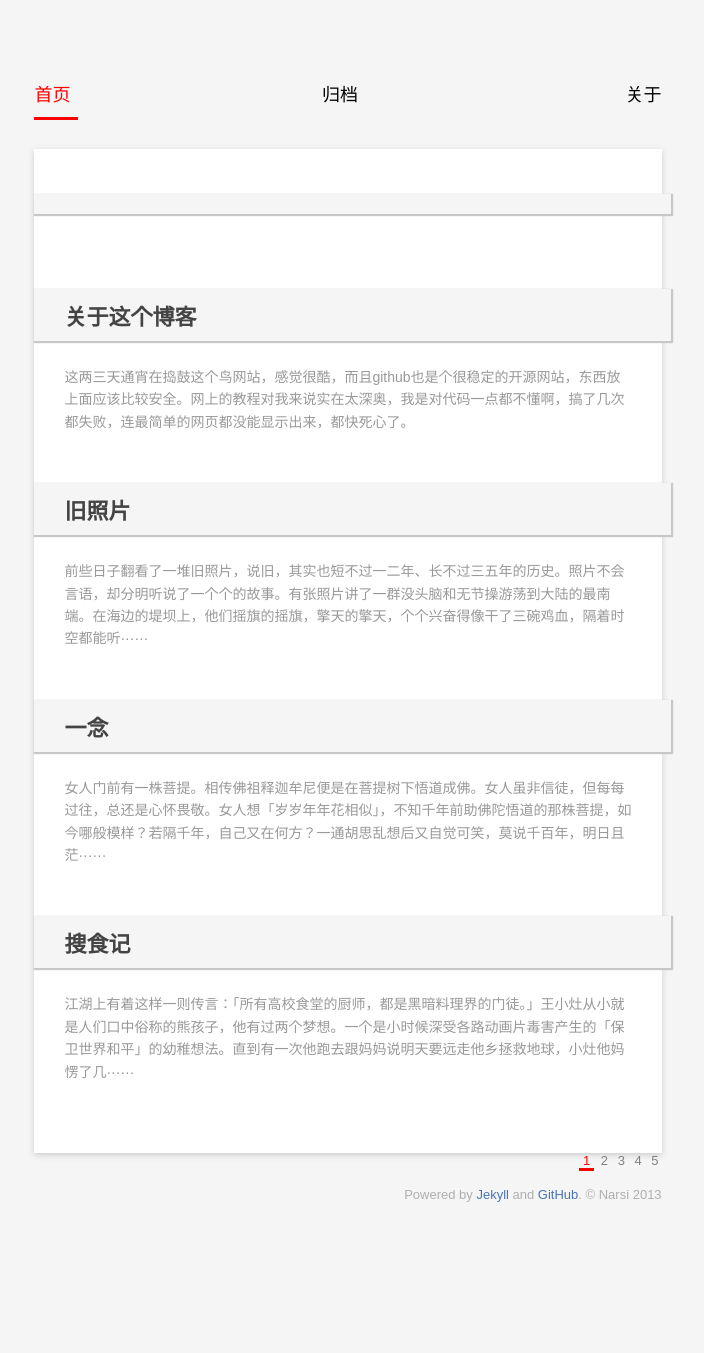
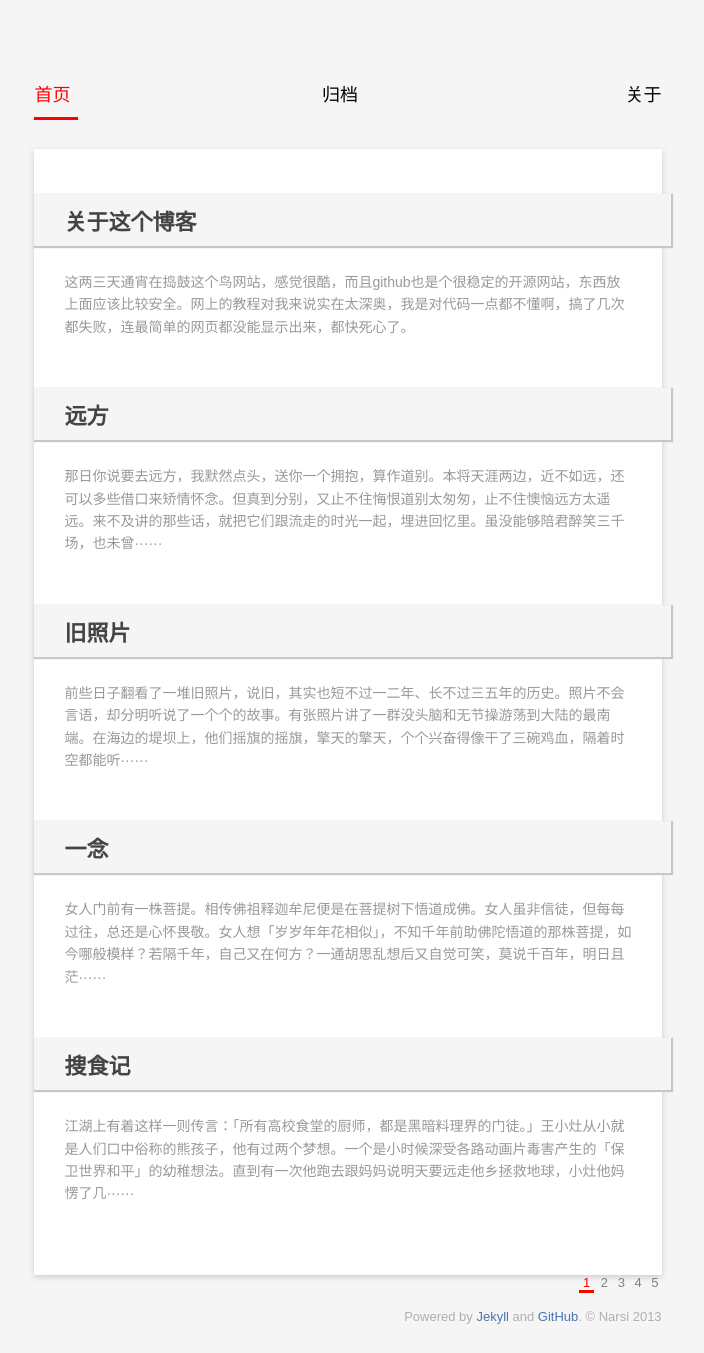
Before and after one commit to fjvi/fjvi.github.io, a Jekyll site: the page built from index.html, in a window 1280 px wide. Shown: the whole page, without its empty margins (292-996 px from the left). Built offline with Jekyll 4.4.1, drawn with Linux system fonts in a browser that asks for light colours; Markdown is read by kramdown in place of the engine named in the settings; the list of posts is cut into pages by our own code; comment, search, counter and statistics services are not loaded; before the commit the page ends 1232 px from its top, so only the background shows below that; some of the changed lines change nothing that is shown.

Commit message:
Update 2014-04-18-123.md

```diff
--- a/_posts/blog/2014-04-18-123.md
+++ b/_posts/blog/2014-04-18-123.md
@@ -1,13 +1,19 @@
 ---
 layout: post
-title: Markdown
+title: 远方
 category: blog
-description: Markdown 其实不是一种新语言，只是 HTML 的一种转换器。语法可参照官方的 Syntax。编辑器这里推荐：
-Mou (OS X)
-MarkdownPad (Windows)
+description: 那日你说要去远方，我默然点头，送你一个拥抱，算作道别。本将天涯两边，近不如远，还可以多些借口来矫情怀念。但真到分别，又止不住悔恨道别太匆匆，止不住懊恼远方太遥远。来不及讲的那些话，就把它们跟流走的时光一起，埋进回忆里。虽没能够陪君醉笑三千场，也未曾······
 ---
-Markdown 其实不是一种新语言，只是 HTML 的一种转换器。语法可参照官方的 Syntax。编辑器这里推荐：
-Mou (OS X)
-MarkdownPad (Windows)
-编辑好的文件保存为 .md 格式文件，按照要求个文件名格式保存在 _post 目录下。
-然后使用本地环境编译，然后 push 或者 sync 所有文件到 GitHub。 .md 文件都得转换成 html 格式文件才能用浏览器查看。所以，如果像 Windows 系统没有安装 Ruby 和 Jekyll 环境的是不行的。但是可以在没有 Jekyll 环境的 Windows 电脑上利用 Markdown 文件写文章，把 .md 文件 sync 到 GitHub，然后等有时间的时候再在 OS X 的电脑中编译并 sync。
+那日你说要去远方，我默然点头，送你一个拥抱，算作道别。
+
+本将天涯两边，近不如远，还可以多些借口矫情怀念。但真到分别，又止不住悔恨道别太匆匆，止不住懊恼远方太遥远。来不及讲的那些话，就把它们跟流走的时光一起，埋进回忆里。
+
+虽没能够陪君醉笑三千场，也未曾共话离觞。倒是说不上遗憾，嘴上借口着总得有人醒着，才能找到回去的路，私心却是想多保留些清醒的记忆，毕竟要离别的日子太长，得用多一点的回忆来填满。因此能记得每次醉时的糗样，没心没肺的笑，没谱没调的歌，若干年后回望，定能算作年少狷狂的黑历史。其实也不用若干年后，现在回头看，几年时光里，跑偏的日子也不在少，但却不觉羞赧，有人陪着疯癫的那种美好，往后怕真是再难以预见，所以别人眼中的黑历史，往往却是自己最珍爱的旧时光。但愿你也还会记得，那些土气的绰号，放肆的玩笑，和知心的话，记得某次游戏打闹言笑晏晏，记得某次通宵唱歌声嘶力竭，记得某次畅饮醉酒胡话连篇，记得彼此相伴的青春流年。一起笑过的人太多，一起哭过的人很少，很庆幸过去种种的机缘巧合阴差阳错，才能和笑过哭过的人相识相知，那些癫狂荒唐的过往想来任谁也不愿承认，但也任谁都不愿意忘记。既然注定没有知书达理的命，不如破罐破摔，一谐到底，一起疯过那些年，一起笑着致青春。
+
+也期盼着何当共剪西窗烛，再将要细诉衷肠。只是有一些担忧，彼时你我都已换了几番模样，不知道还能否推心置腹，笑谈一如往常。往后的日子里，会有谁在身边笑话你的口误？谁跟你在半夜压马路？谁听你讲光阴的故事？谁陪你唱啊多么痛的领悟？明白总会有新的朋友，就像当初相识那样，把过去再走马灯似的演一遍，但在不同的地点与不同的时间，想必也会有不一样的体验。唯要记得过得精彩，到时，听你讲讲新的人生新的见识，也能算是一种慰藉，弥补一别多年的遗憾。还要学着依靠自己，到时，别再依旧青涩懵懂，尝尝你亲自料理的美味佳肴，和着几年成长与经世的滋味，算作相见的礼物。你说未来没有定数，只能看个大概，我虽说认同却不想承认，因为那意味着也许后会无期。你也知道我总是这样，时常一句带过，心里却反反复复，时常却又啰啰嗦嗦，惹人心烦，不知以后你会不会也偶有想念那些耳边恼人的窸窣，如果有，我倒更宁愿你把那当作我的挂念。
+
+遥远的路程昨日的梦，以及已远去的笑声，再次见面的我们，不知又会各自经历多少路程。人生路上就此别过，希望下个路口再相逢，能一起走完剩下的旅途。
+
+好了不再多说，真是想念一起经历的那些日子。
+
+朋友，珍重万千。
```
